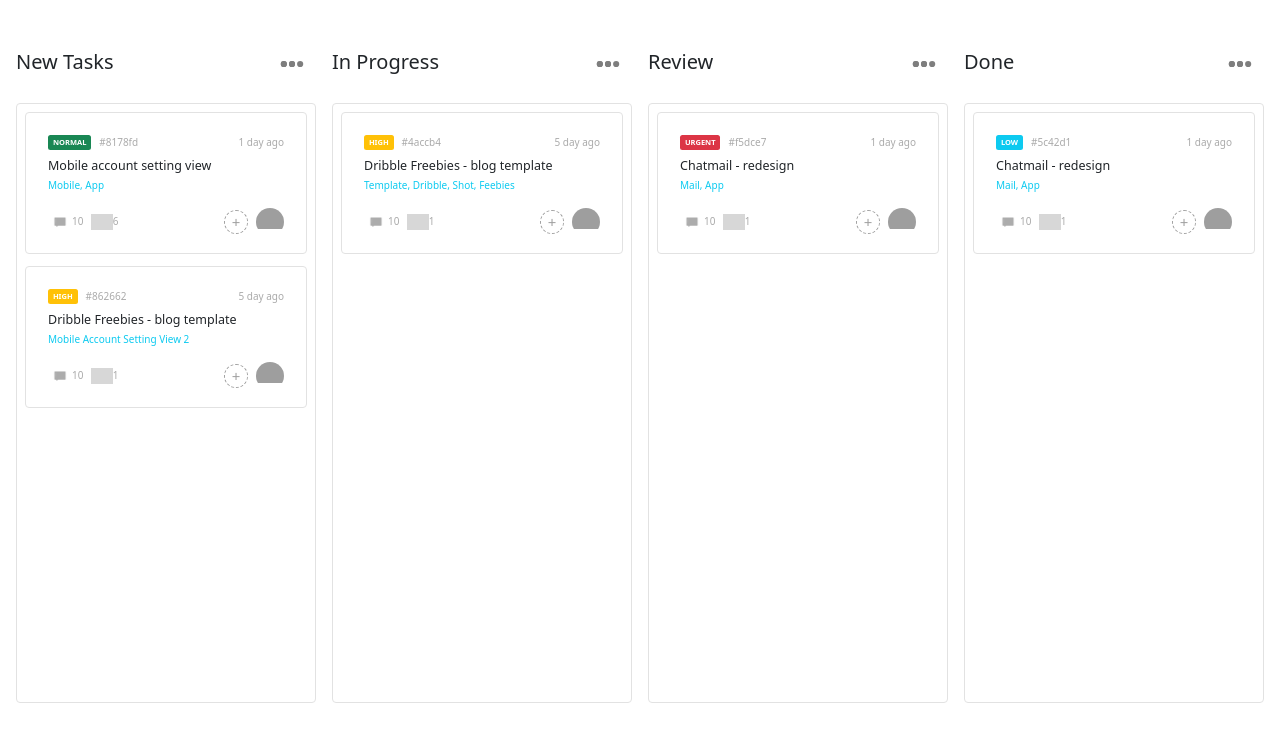
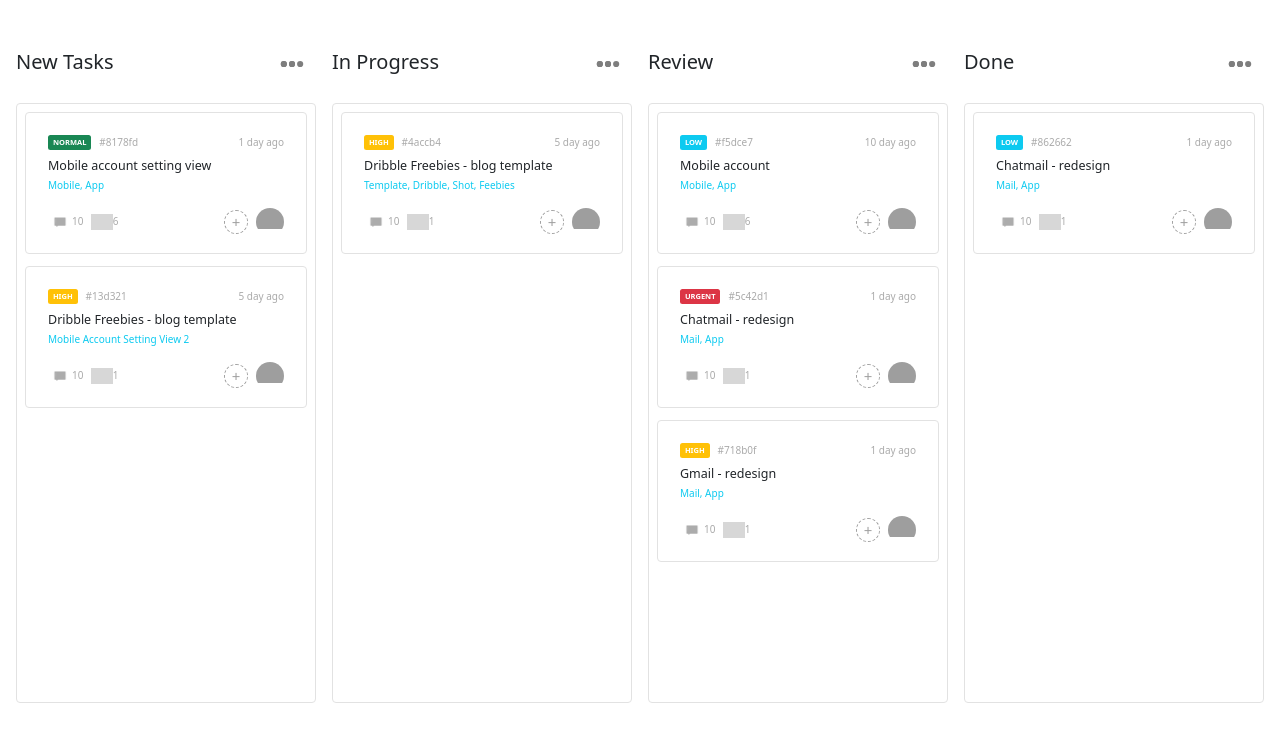
Before and after one commit to Rahul-Pote/kanban-board, a React (Create React App) app: page / in a window 1280 px wide. Shown: the top 742 px of the page. Built offline with nearby package versions, Linux system fonts and the light colour scheme; grey boxes are pictures that could not be loaded.

Commit message:
Add more tasks data

```diff
--- a/src/App.js
+++ b/src/App.js
@@ -75,7 +75,7 @@ function App() {
                       className={`kanban-column__body ${snapshot.isDraggingOver ? 'dragging': ''}`}
                     >
                       {
-                        column.items.map((item, idx) => (<DraggableTasks item={item} index={idx} />))
+                        column.items.map((item, idx) => (<DraggableTasks item={item} index={idx} key={item.id}/>))
                       }
                       {provided.placeholder}
                     </div>
--- a/src/constants/index.js
+++ b/src/constants/index.js
@@ -34,6 +34,17 @@ export const kanban_tasks = [
   },
   {
     id: getUniqueId(),
+    priority: "low",
+    time: "10 day ago",
+    title: "Mobile account",
+    type: "Mobile, App",
+    messages: 10,
+    attachments: 6,
+    image: "https://st2.depositphotos.com/1104517/11965/v/950/depositphotos_119659092-stock-illustration-male-avatar-profile-picture-vector.jpg",
+    status: KANBAN_COLUMN.REVIEW,
+  },
+  {
+    id: getUniqueId(),
     priority: "urgent",
     time: "1 day ago",
     title: "Chatmail - redesign",
@@ -43,7 +54,6 @@ export const kanban_tasks = [
     image: "https://st2.depositphotos.com/1104517/11965/v/950/depositphotos_119659092-stock-illustration-male-avatar-profile-picture-vector.jpg",
     status: KANBAN_COLUMN.REVIEW,
   },
-  ,
   {
     id: getUniqueId(),
     priority: "low",
@@ -54,6 +64,17 @@ export const kanban_tasks = [
     attachments: 1,
     image: "https://st2.depositphotos.com/1104517/11965/v/950/depositphotos_119659092-stock-illustration-male-avatar-profile-picture-vector.jpg",
     status: KANBAN_COLUMN.DONE,
+  },
+  {
+    id: getUniqueId(),
+    priority: "high",
+    time: "1 day ago",
+    title: "Gmail - redesign",
+    type: "Mail, App",
+    messages: 10,
+    attachments: 1,
+    image: "https://st2.depositphotos.com/1104517/11965/v/950/depositphotos_119659092-stock-illustration-male-avatar-profile-picture-vector.jpg",
+    status: KANBAN_COLUMN.REVIEW,
   },
   {
     id: getUniqueId(),
```
